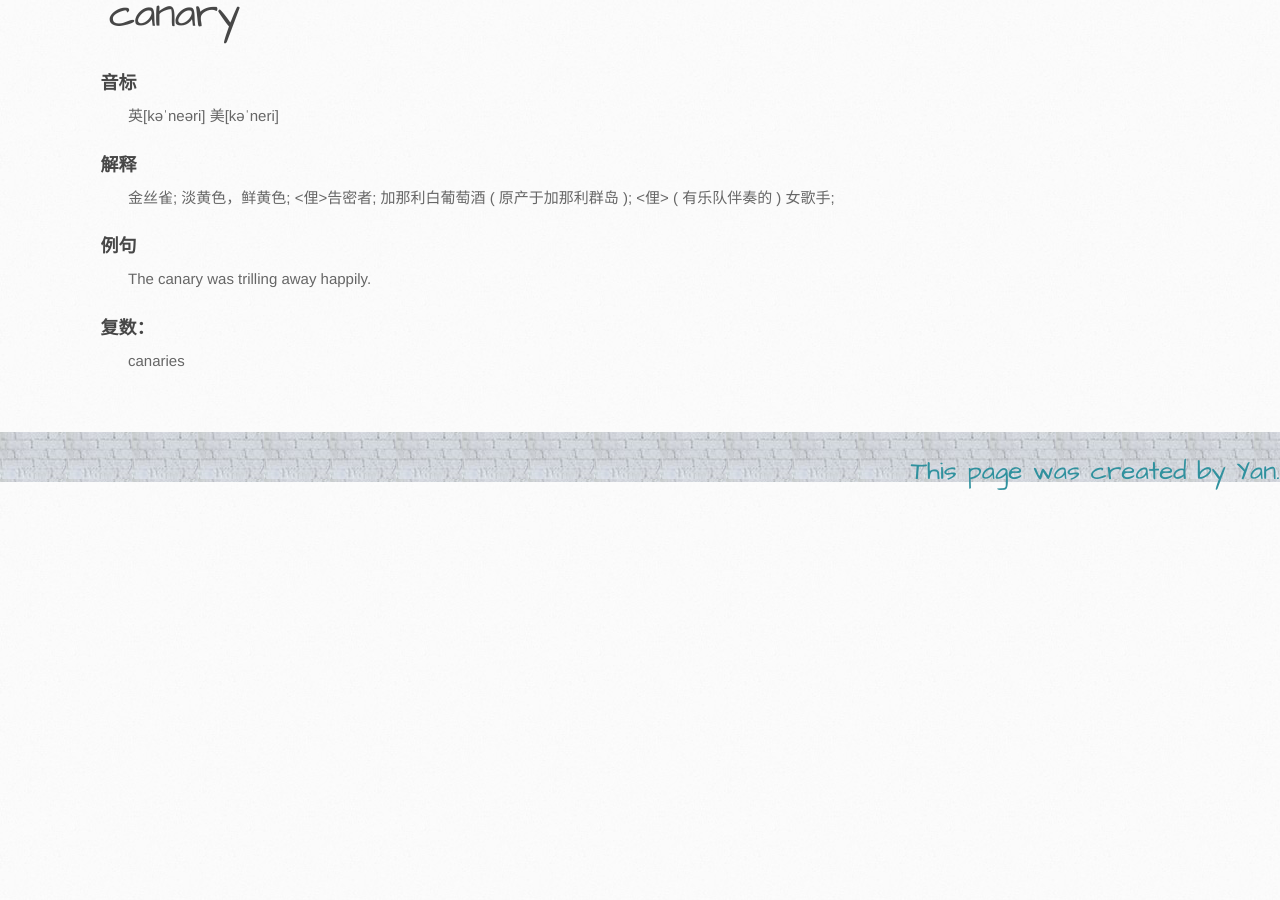
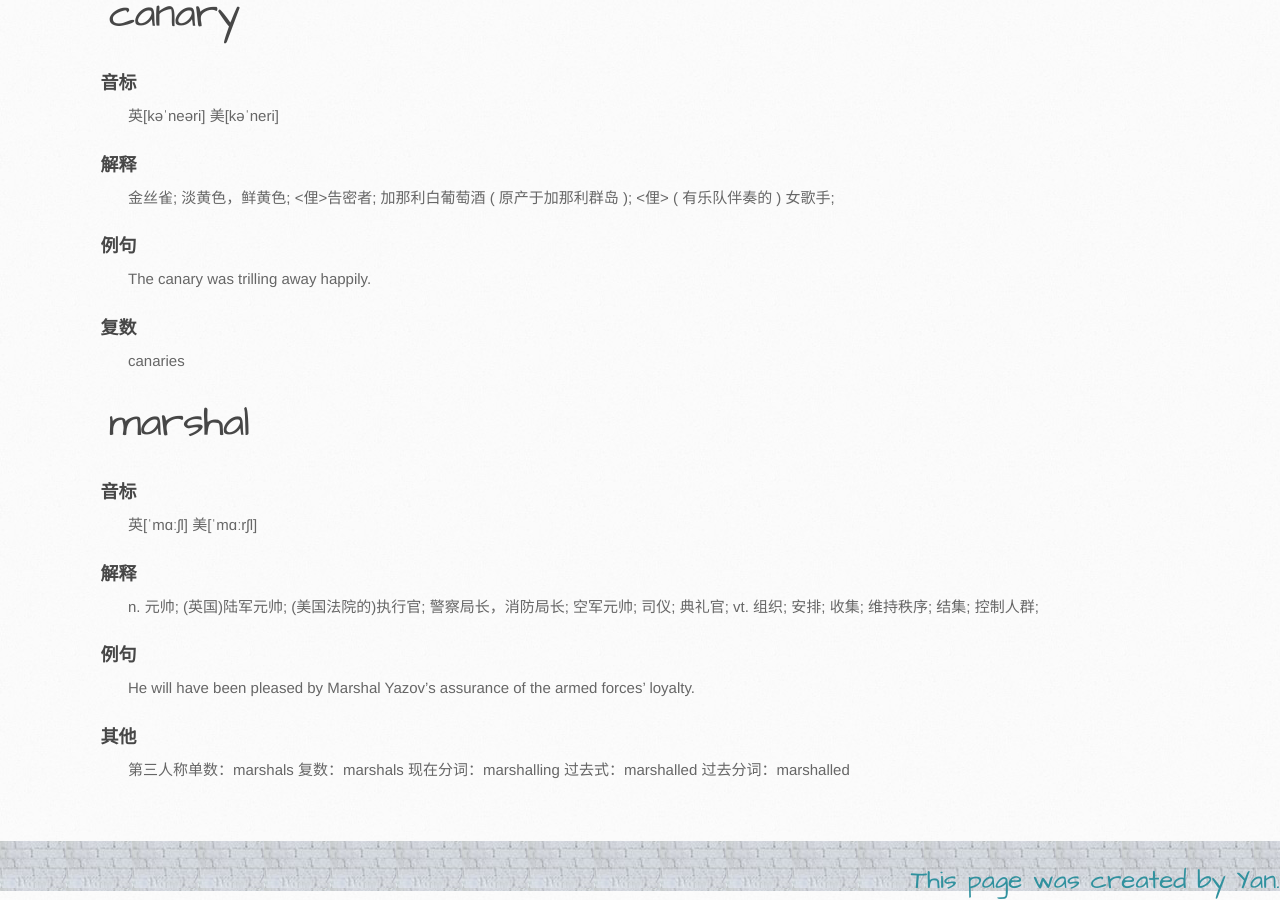
Before and after one commit to itcraftme/itcraftme, a Jekyll site: the page built from docs/me/vocabulary.md, in a window 1280 px wide and 900 px high, scrolled down 2796 px. Built offline with Jekyll 4.4.1, drawn with Linux system fonts in a browser that asks for light colours; our own code applies the rules of GitHub Pages for plain Markdown files; before the commit the page ends 3287 px from its top, so only the background shows below that.

Commit message:
Update vocabulary.md
submit marshal to the vocabulary

```diff
--- a/docs/me/vocabulary.md
+++ b/docs/me/vocabulary.md
@@ -70,5 +70,16 @@ compensations
 金丝雀; 淡黄色，鲜黄色; <俚>告密者; 加那利白葡萄酒 ( 原产于加那利群岛 ); <俚> ( 有乐队伴奏的 ) 女歌手;
 ### 例句
 The canary was trilling away happily.
-### 复数：
+### 复数
 canaries
+# marshal
+### 音标
+英[ˈmɑːʃl]
+美[ˈmɑːrʃl]
+### 解释
+n.	元帅; (英国)陆军元帅; (美国法院的)执行官; 警察局长，消防局长; 空军元帅; 司仪; 典礼官;
+vt.	组织; 安排; 收集; 维持秩序; 结集; 控制人群;
+### 例句
+He will have been pleased by Marshal Yazov's assurance of the armed forces' loyalty.
+### 其他
+第三人称单数：marshals 复数：marshals 现在分词：marshalling 过去式：marshalled 过去分词：marshalled
```
